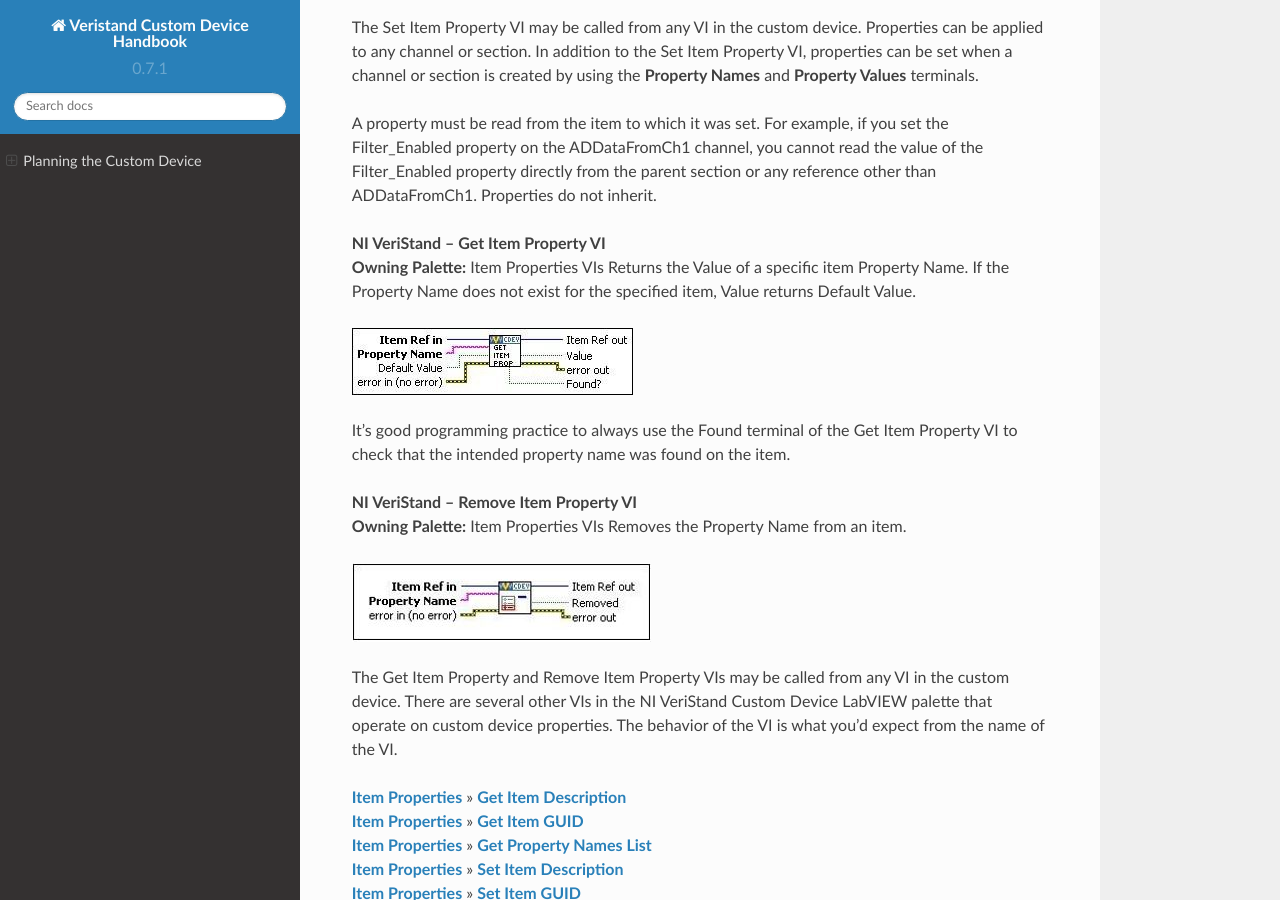
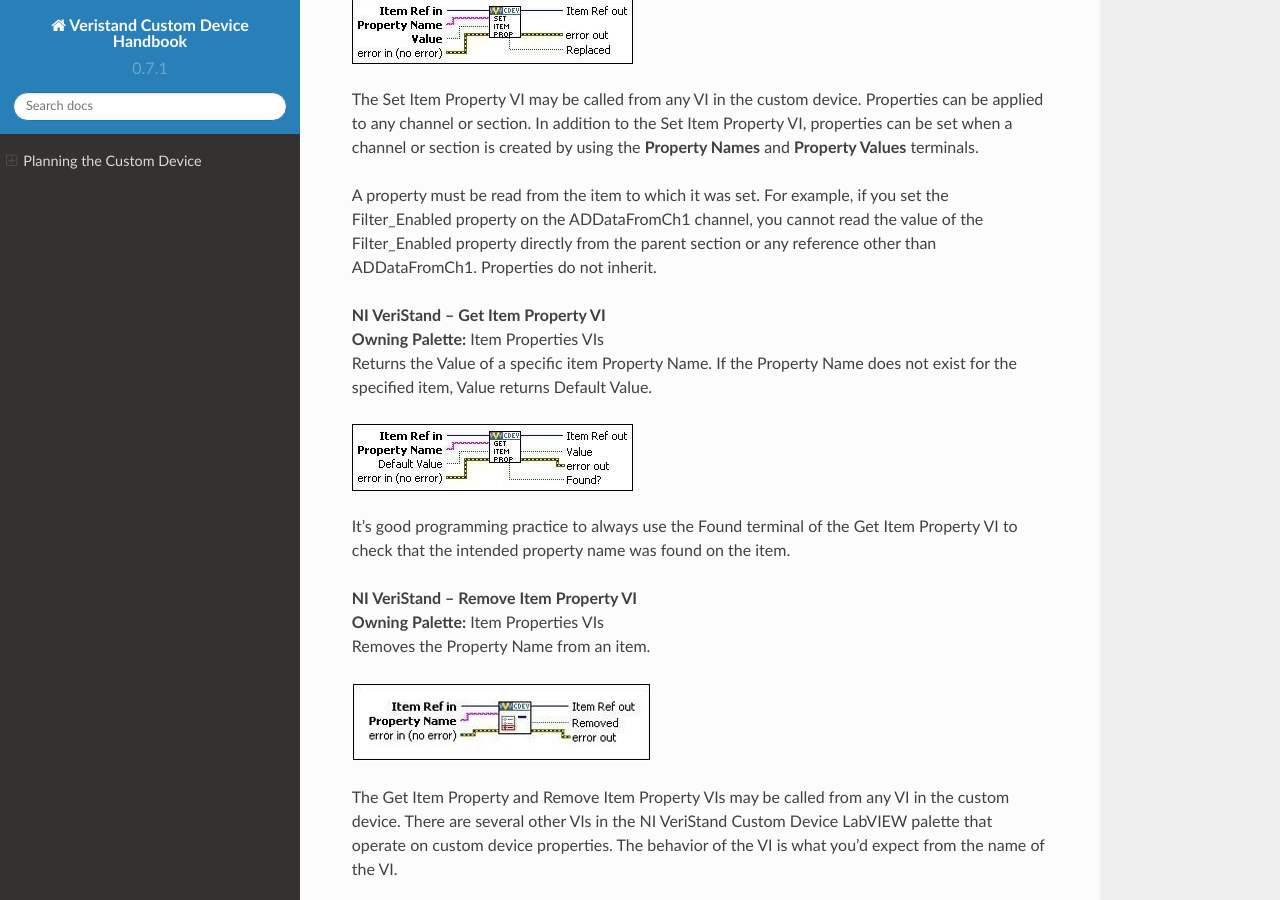
Before and after one commit to ni/niveristand-custom-device-handbook, a Sphinx documentation site: the page built from docs/Planning_The_Custom_Device.md, in a window 1280 px wide and 900 px high, scrolled down 3385 px. Built offline with Sphinx 7.4.7 and the Read the Docs theme 2.0.0, drawn with Linux system fonts in a browser that asks for light colours.

Commit message:
fixing some alignment issues

```diff
--- a/docs/Planning_The_Custom_Device.md
+++ b/docs/Planning_The_Custom_Device.md
@@ -9,7 +9,7 @@
 
 After you have a clear idea of the channels, properties, hierarchy, pages, and type of custom device, you're ready to start implementation. In the following discussion, we'll refer to a hypothetical 3rd party analog to digital (A/D) converter, the AES-201. A hypothetical device was chosen to simplify this discussion. If you prefer to follow along with an actual device, please refer to **[Building Custom Devices for NI VeriStand 2018](https://zone.ni.com/reference/en-XX/help/372846M-01/veristandmerge/cust_device_overview/)**.
 
-![](images/Hypothetical_Digitize_AES-201.jpg)
+![](images/Hypothetical_Digitize_AES-201.jpg)<br />
 **Figure: A Hypothetical Digitizer called the AES-201**
 
 The AES-201 has (8) 32-bit analog input channels (AI). The device can digitize on ±1V or
@@ -36,7 +36,7 @@
 Once the custom device is loaded into NI VeriStand, the operator can map each input channel to a single data source. Similarly, the operator can map each output channel to an arbitrary number of sinks. For example, you can map ADDataFromCh1 to several simulation model inputs, but SWTrig may be mapped to a user channel or model output, but not both.
 
 **NI VeriStand – Add Custom Device Channel VI**<br />
-**Owning Palette:** Configuration
+**Owning Palette:** Configuration<br />
 ![](images/Add_Custom_Device_Channel_VI.jpg)
 
 Adds a channel to the device or device subsection specified by Parrent Ref in. If the Channel Name you specify already exists, the VI overwrites the existing channel settings without affecting any custom properties.
@@ -67,7 +67,7 @@
 In this small example, we have eluded to a design decision often faced by custom device developers. As the number of use-cases and flexibility of a custom device increases, so does the complexity of planning and implementing the device. The tradeoff is a more robust device that requires less customization by the operator.
 
 **NI VeriStand – Set Item Property VI**<br />
-**Owning Palette:** Item Properties VIs
+**Owning Palette:** Item Properties VIs<br />
 ![](images/Set_item_Property_VI.jpg)
 
 The Set Item Property VI may be called from any VI in the custom device. Properties can be applied to any channel or section. In addition to the Set Item Property VI, properties can be set when a channel or section is created by using the **Property Names** and **Property Values** terminals.
@@ -75,7 +75,7 @@
 A property must be read from the item to which it was set. For example, if you set the Filter_Enabled property on the ADDataFromCh1 channel, you cannot read the value of the Filter_Enabled property directly from the parent section or any reference other than ADDataFromCh1. Properties do not inherit.
 
 **NI VeriStand – Get Item Property VI**<br />
-**Owning Palette:** Item Properties VIs
+**Owning Palette:** Item Properties VIs<br />
 Returns the Value of a specific item Property Name. If the Property Name does not exist for the specified item, Value returns Default Value.
 
 ![](images/Get_item_Property_VI.jpg)
@@ -83,7 +83,7 @@
 It’s good programming practice to always use the Found terminal of the Get Item Property VI to check that the intended property name was found on the item.
 
 **NI VeriStand – Remove Item Property VI**<br />
-**Owning Palette:** Item Properties VIs
+**Owning Palette:** Item Properties VIs<br />
 Removes the Property Name from an item.
 
 ![](images/Remove_item_Property_VI.jpg)
```
